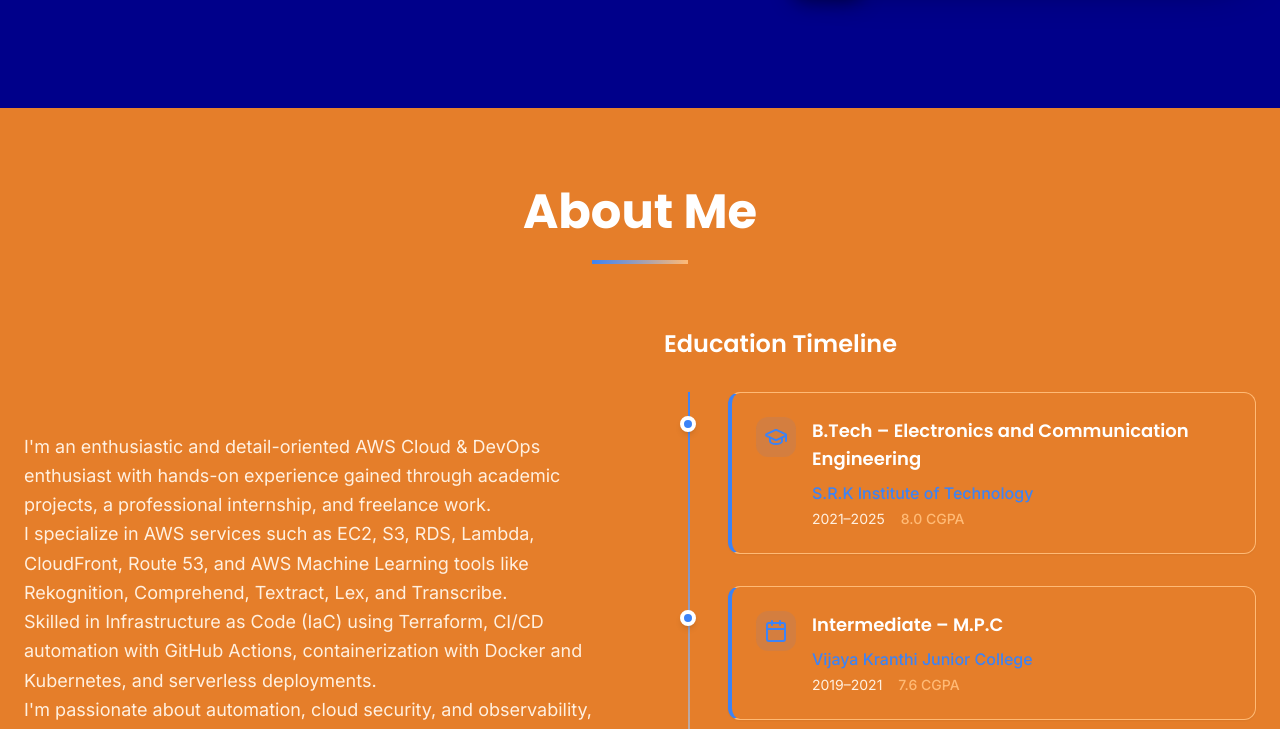
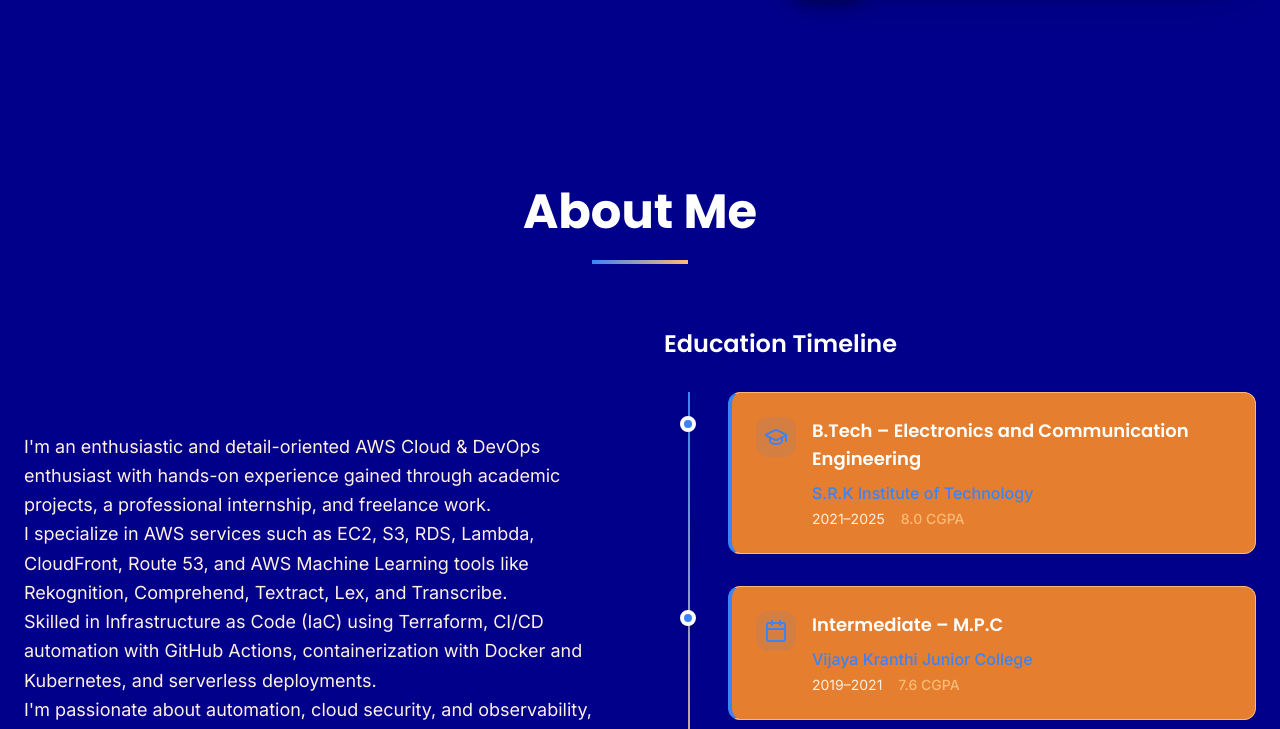
Before and after one commit to Ravi-Teja4/ravitejadeevela_portfolio, a React (Vite) app: page / in a window 1280 px wide. Shown: the part 692-1421 px from the top of the page. Built offline with nearby package versions, Linux system fonts and the light colour scheme.

Commit message:
Update About Me section colors

```diff
--- a/src/components/modern/ModernAbout.tsx
+++ b/src/components/modern/ModernAbout.tsx
@@ -27,7 +27,7 @@ const ModernAbout = () => {
   ];
 
   return (
-    <section id="about" className="py-20 bg-card">
+    <section id="about" className="py-20" style={{ backgroundColor: '#00008B' }}>
       <div className="container mx-auto px-6">
         {/* Section Header - Pop-down animation */}
         <div data-aos="fade-down" className="text-center mb-16">
@@ -76,7 +76,7 @@ const ModernAbout = () => {
                   <div className="absolute left-4 top-6 w-4 h-4 bg-primary rounded-full border-4 border-white shadow-md z-10"></div>
 
                   {/* Education card */}
-                  <Card className="ml-16 hover:shadow-lg transition-all duration-300 border-l-4 border-l-primary">
+                  <Card className="ml-16 hover:shadow-lg transition-all duration-300 border-l-4 border-l-primary" style={{ backgroundColor: '#E57E2E' }}>
                     <CardContent className="p-6">
                       <div className="flex items-start gap-4">
                         <div className="p-2 bg-primary/10 rounded-lg text-primary">
```
